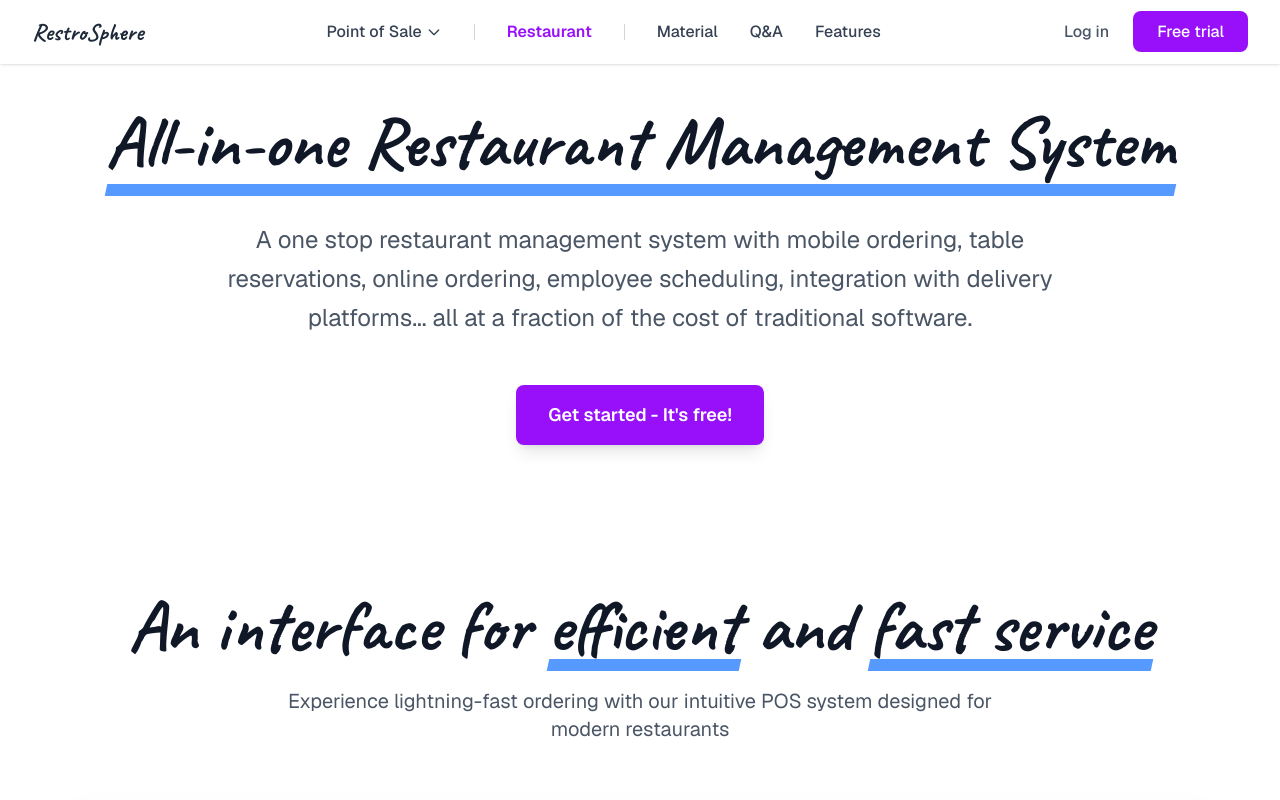
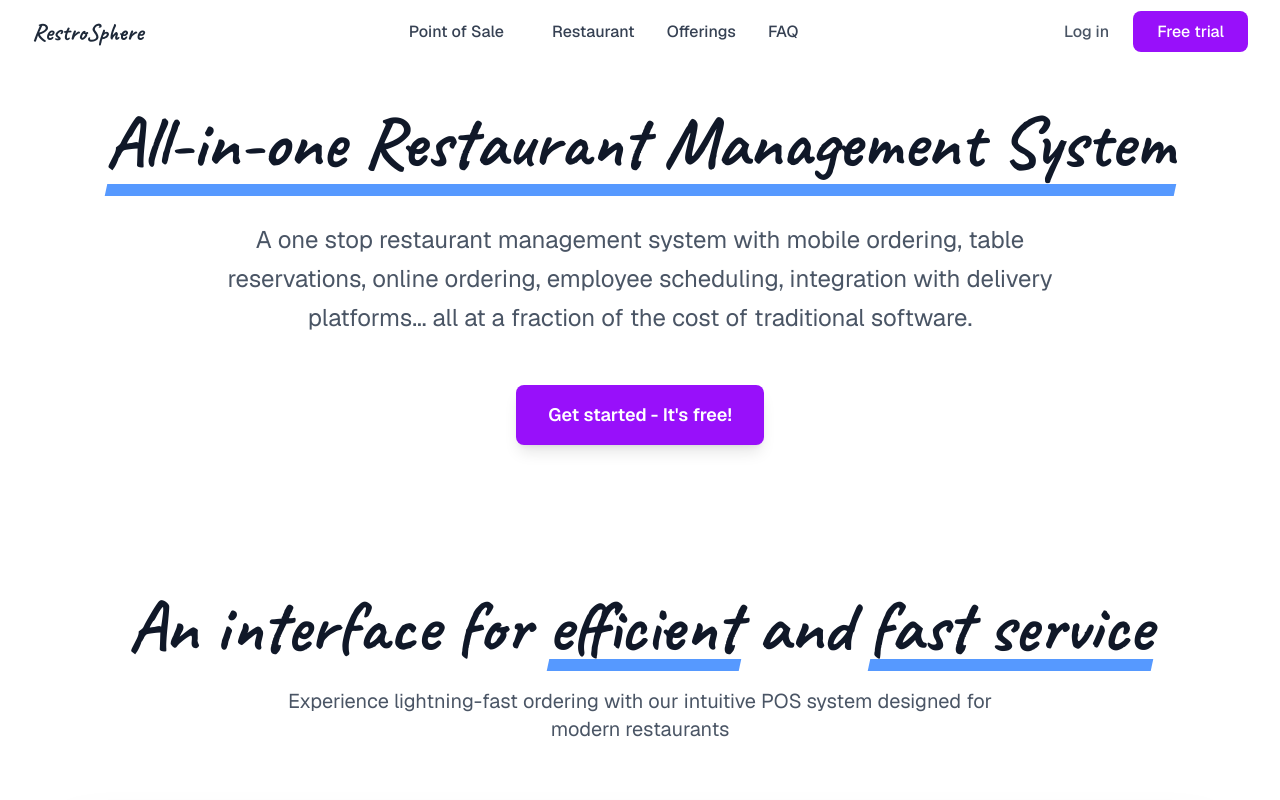
Before and after one commit to priyanshuranjan16/Restro-frontend, a Next.js app: page / in a window 1280 px wide. Shown: the top 800 px of the page. Built offline with nearby package versions, Linux system fonts and the light colour scheme.

Commit message:
feat : navbar

```diff
--- a/app/components/navbar.tsx
+++ b/app/components/navbar.tsx
@@ -17,7 +17,7 @@ export default function Navbar() {
       initial={{ y: -100, opacity: 0 }}
       animate={{ y: 0, opacity: 1 }}
       transition={{ duration: 0.6, ease: "easeOut" }}
-      className="fixed top-0 left-0 right-0 z-50 flex justify-between items-center py-4 px-4 sm:px-6 lg:px-8 bg-white shadow-sm"
+      className="fixed top-0 left-0 right-0 z-50 flex justify-between items-center py-4 px-4 sm:px-6 lg:px-8 bg-white "
     >
       {/* Logo */}
       <Link href="/">
@@ -42,32 +42,32 @@ export default function Navbar() {
       >
         <motion.li
           whileHover={{ scale: 1.05 }}
-          className="flex items-center gap-1"
+          className="flex items-center"
         >
           <Link href="#" className="hover:text-purple-600 transition-colors text-sm xl:text-base">Point of Sale</Link>
           <svg className="w-3 h-3 xl:w-4 xl:h-4" fill="none" stroke="currentColor" viewBox="0 0 24 24">
-            <path strokeLinecap="round" strokeLinejoin="round" strokeWidth={2} d="M19 9l-7 7-7-7" />
+            {/* <path strokeLinecap="round" strokeLinejoin="round" strokeWidth={2} d="M19 9l-7 7-7-7" /> */}
           </svg>
         </motion.li>
 
         {/* Separator */}
-        <div className="w-px h-4 bg-gray-300"></div>
+        {/* <div className="w-px h-4 bg-gray-300"></div> */}
 
         <motion.li whileHover={{ scale: 1.05 }}>
-          <Link href="#" className="text-purple-600 font-semibold hover:text-purple-700 transition-colors text-sm xl:text-base">Restaurant</Link>
+          <Link href="#" className=" hover:text-purple-700 transition-colors text-sm xl:text-base">Restaurant</Link>
         </motion.li>
 
         {/* Separator */}
-        <div className="w-px h-4 bg-gray-300"></div>
+        {/* <div className="w-px h-4 bg-gray-300"></div> */}
 
+        {/* <motion.li whileHover={{ scale: 1.05 }}>
+          <Link href="#" className="hover:text-purple-600 transition-colors text-sm xl:text-base">Material</Link>
+        </motion.li> */}
         <motion.li whileHover={{ scale: 1.05 }}>
-          <Link href="#" className="hover:text-purple-600 transition-colors text-sm xl:text-base">Material</Link>
+          <Link href="#" className="hover:text-purple-600 transition-colors text-sm xl:text-base">Offerings</Link>
         </motion.li>
         <motion.li whileHover={{ scale: 1.05 }}>
-          <Link href="#" className="hover:text-purple-600 transition-colors text-sm xl:text-base">Q&A</Link>
-        </motion.li>
-        <motion.li whileHover={{ scale: 1.05 }}>
-          <Link href="#" className="hover:text-purple-600 transition-colors text-sm xl:text-base">Features</Link>
+          <Link href="#" className="hover:text-purple-600 transition-colors text-sm xl:text-base">FAQ</Link>
         </motion.li>
       </motion.ul>
 
```
